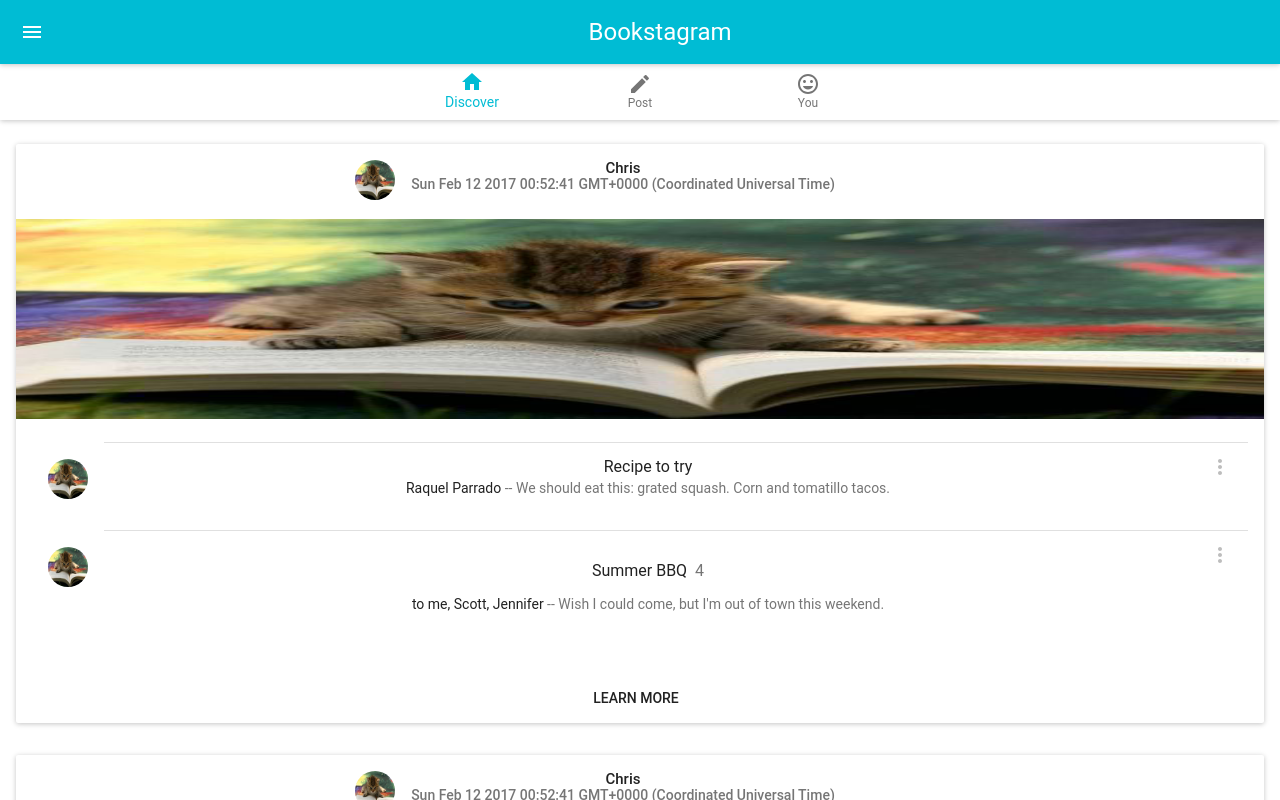
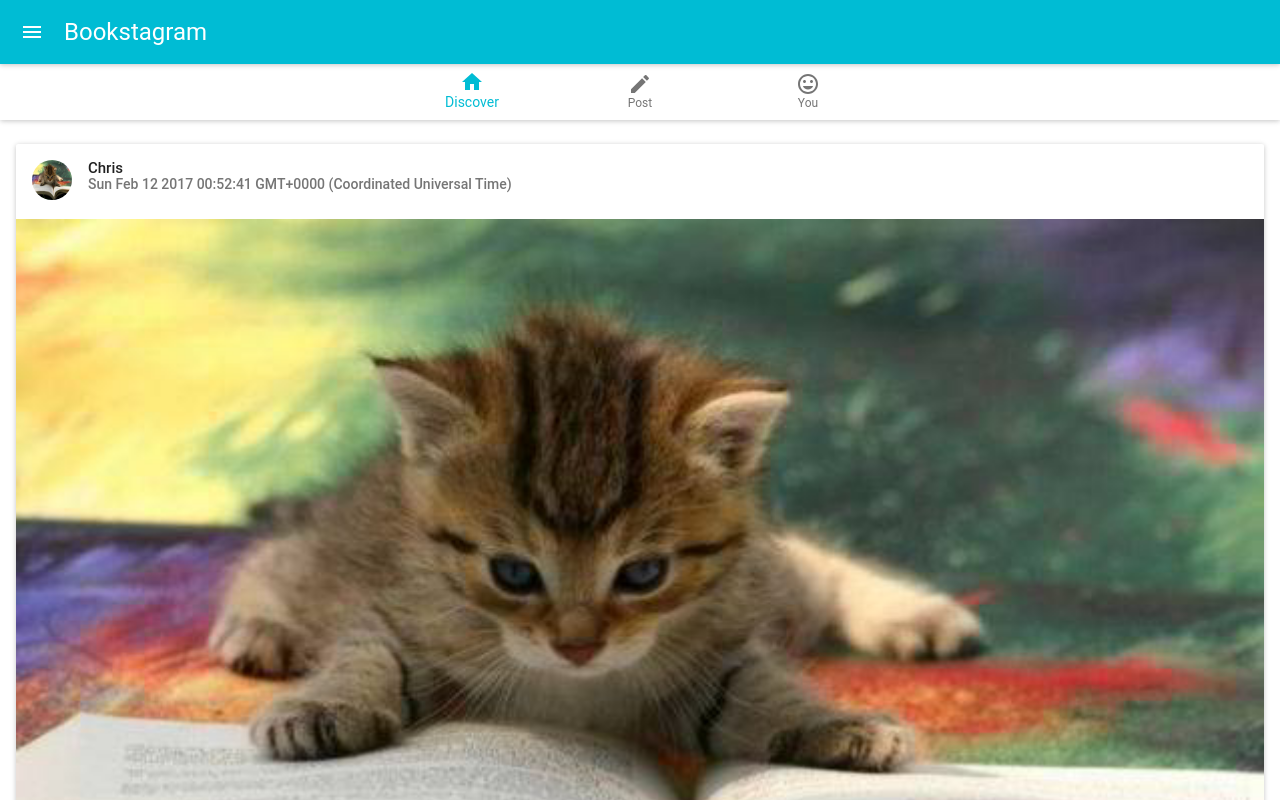
Before and after one commit to chriskwan/bookstagram, a React (Create React App) app: page / in a window 1280 px wide. Shown: the top 800 px of the page. Built offline with nearby package versions, Linux system fonts and the light colour scheme; what react-tap-event-plugin would draw is missing.

Commit message:
Remove unused styles and fix issue where cat was getting stretched

```diff
--- a/src/App.css
+++ b/src/App.css
@@ -1,32 +1,3 @@
-.App {
-  text-align: center;
-}
-
-.App-logo {
-  animation: App-logo-spin infinite 20s linear;
-  height: 80px;
-}
-
-.App-header {
-  background-color: #222;
-  height: 150px;
-  padding: 20px;
-  color: white;
-}
-
-.App-intro {
-  font-size: large;
-}
-
-@keyframes App-logo-spin {
-  from { transform: rotate(0deg); }
-  to { transform: rotate(360deg); }
-}
-
-.BookTileImage {
-  height: 200px;
-}
-
 .BookDetailsImage {
   height: 200px;
 }
```
